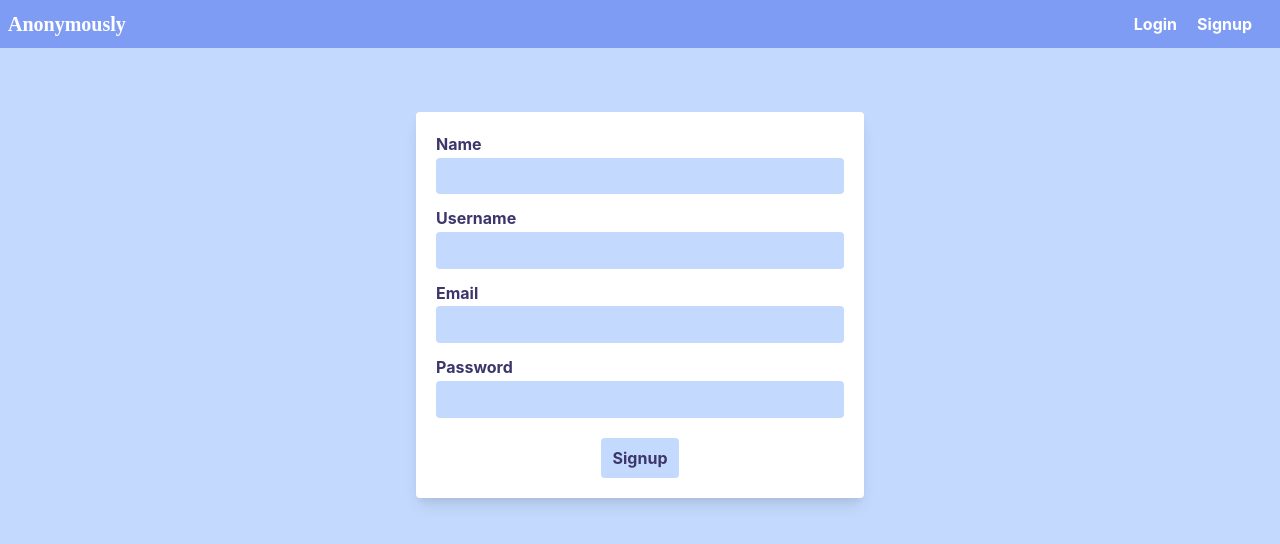
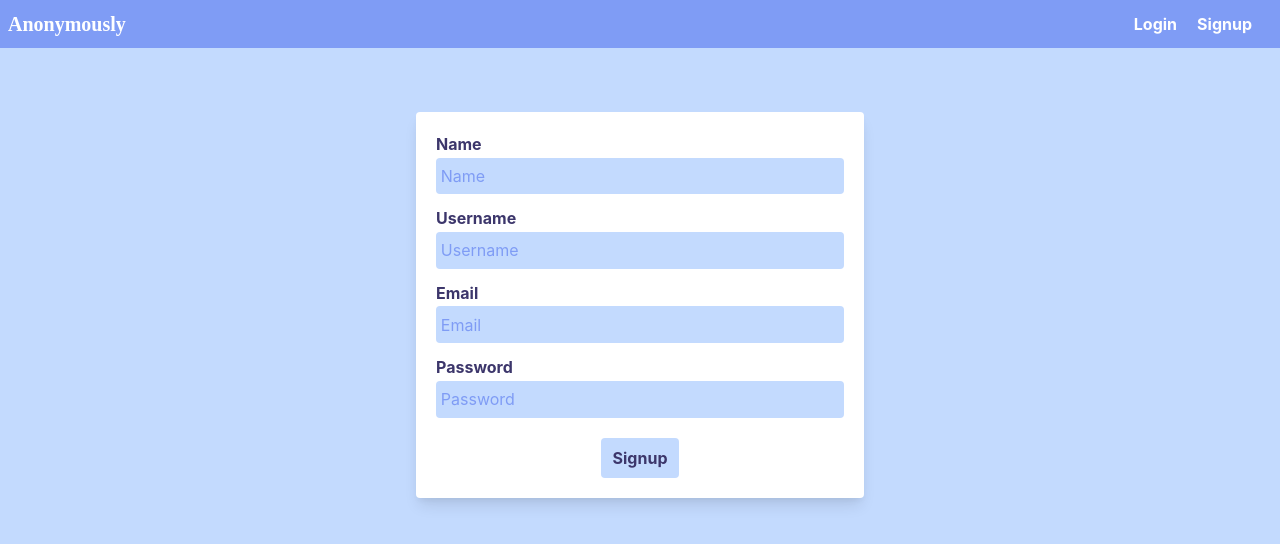
Before and after one commit to Hemsleek/Anonymously, a React (Create React App) app: page /Signup in a window 1280 px wide. Shown: the top 544 px of the page. Built offline with nearby package versions, Linux system fonts and the light colour scheme; a web font is replaced by a local one.

Commit message:
fix:pages style

```diff
--- a/src/pages/HomePage.jsx
+++ b/src/pages/HomePage.jsx
@@ -14,7 +14,7 @@ const HomePage = () => {
     return (
         <Default>
             <div className="wrapper flex flex-col w-64 h-64 mx-auto mt-32 text-center text-white">
-                <p className="heading font-extrabold text-center text-5xl mb-5">Welcome to Anonymously</p>
+                <p className="heading select-none font-extrabold text-center text-5xl mb-5">Welcome to Anonymously</p>
                 <div>
                 {
                     buttons.map(({route,text},routeIndex) => <Link to={route} className={`options font-bold  shadow px-5 py-3 rounded ${routeIndex===1? 'bg-indigo-100 text-indigo-600' : 'bg-indigo-500 hover:'} `} key={`Home-page-route${routeIndex}`}>
--- a/src/pages/Login.jsx
+++ b/src/pages/Login.jsx
@@ -8,15 +8,15 @@ const Login = () => {
             <form  onSubmit={(ev) => ev.preventDefault()} className="max-w-md bg-white text-indigo-900  h-auto rounded shadow-lg p-5 mx-auto mt-32 ">
                 <div className="form-group mb-3">
                     <label htmlFor="email">Username/ Email</label>
-                    <input className="bg-indigo-200" type="email" name="email" id="email"/>
+                    <input className="bg-indigo-200 placeholder-indigo-400" type="email" name="email" id="email" placeholder="Username/Email" />
                 </div>
 
                 <div className="form-group">
                     <label htmlFor="password">Password</label>
-                    <input className="bg-indigo-200" type="password" name="password" id="password"/>
+                    <input className="bg-indigo-200 placeholder-indigo-400" type="password" name="password" id="password" placeholder="Password" />
                 </div>
 
-                <button className="outline-none mx-auto block mt-5 bg-indigo-200 px-3 py-2 rounded text-indigo-900 font-bold">Login</button>
+                <button className="focus:outline-none mx-auto block mt-5 bg-indigo-200 px-3 py-2 rounded text-indigo-900 font-bold">Login</button>
             </form>
         </Default>
     )
--- a/src/pages/Messages.jsx
+++ b/src/pages/Messages.jsx
@@ -4,17 +4,19 @@ import Default from '../layouts/Default'
 import './Messages.scss'
 
 const Messages = ({match}) => {
- console.log(match)
+
     return(
         <Default>
-            <span className="text-center text-lg block mt-32 text-white"> Leave a message for {match.params.username} </span>
+            <span className="caption block mx-auto text-center text-lg mt-24 text-indigo-900 mb-2 pl-1">
+                Leave a message for {match.params.username}
+             </span>
             <form  onSubmit={(ev) => ev.preventDefault()} className="max-w-md bg-white text-indigo-900  h-auto rounded shadow-lg p-5 mx-auto ">
                 <div className="form-group mb-3">
 
-                    <textarea className="outline-none bg-gray-200 p-2" name="message" id="" cols="30" rows="10"></textarea>
+                    <textarea className="outline-none resize-none bg-gray-300 p-2" name="message" id="" cols="30" rows="10" maxlength='150' minlength='2' placeholder="Type your message here..."></textarea>
                 </div>
 
-                <button className="outline-none mx-auto block mt-5 bg-indigo-200 px-3 py-2 rounded text-indigo-900 font-bold">SEND</button>
+                <button className="focus:outline-none mx-auto block mt-5 bg-indigo-200 px-3 py-2 rounded text-indigo-900 font-bold">SEND</button>
             </form>
         </Default>
     )
--- a/src/pages/Messages.scss
+++ b/src/pages/Messages.scss
@@ -0,0 +1,6 @@
+Default{
+
+    .caption{
+        text-transform: capitalize;
+    }
+}
--- a/src/pages/Signup.jsx
+++ b/src/pages/Signup.jsx
@@ -19,13 +19,13 @@ const Signup = () => {
                     formGroup.map(({label,type},formIndex) =>
                         <div className="form-group mb-3" key={`form-group${formIndex}`}>
                             <label htmlFor={label}>{label}</label>
-                            <input className="bg-indigo-200" type={type} name={label} id={label}/>
+                            <input className="bg-indigo-200 placeholder-indigo-400 text-indigo-800" type={type} name={label} id={label}  placeholder={label} />
                         </div>
                     )
 
                 }
 
-                <button className="outline-none mx-auto block mt-5 bg-indigo-200 px-3 py-2 rounded text-indigo-900 font-bold">Signup</button>
+                <button className="focus:outline-none mx-auto block mt-5 bg-indigo-200 px-3 py-2 rounded text-indigo-900 font-bold">Signup</button>
             </form>
         </Default>
     )
```
